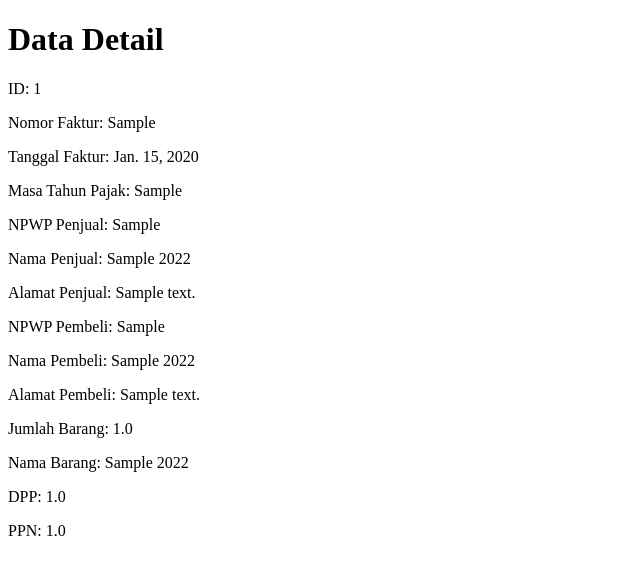
After one commit to almacres10/fakturooo, a Django app: page /detail/1/ in a window 1280 px wide. The commit adds this page. Shown: the top 575 px of the page, without its empty margins (0-640 px from the left). Run offline with Django 4.2, Linux system fonts and the light colour scheme; tables that the repository leaves empty hold one stand-in row (values such as "Sample post").

Commit message:
second commit

```diff
--- a/faktur/models.py
+++ b/faktur/models.py
@@ -2,12 +2,41 @@ from django.db import models
 
 # Create your models here.
 class Faktur2022(models.Model):
-    no_faktur = models.CharField(max_length=200)
-    tgl_faktur = models.DateField(null=False)
-    id_ms_th_pjk = models.CharField(max_length=200)
-    npwp_penjual = models.CharField(max_length=200)
-    nama_penjual = models.CharField(max_length=200)
-    nama_pembeli = models.CharField(max_length=200)
-    nama_barang = models.TextField(null=False)
-    jml_dpp = models.IntegerField(null=False)
-    jml_ppn = models.IntegerField(null=False)
+    ID_PEMBELI = models.AutoField(primary_key=True, null=False)
+    KD_JNS_TRX = models.CharField(max_length=2, null=True)
+    ID_STS_PENGGANTI = models.CharField(max_length=2, null=True)
+    NO_FAKTUR = models.CharField(max_length=13, null=True)
+    TGL_APPROVAL = models.DateField(null=True)
+    TGL_FAKTUR = models.DateField(null=True)
+    ID_STS_FAKTUR = models.CharField(max_length=2, null=True)
+    FG_UANG_MUKA = models.CharField(max_length=2, null=True)
+    ID_MS_TH_PJK = models.CharField(max_length=6, null=True)
+    NPWP_PENJUAL = models.CharField(max_length=15, null=True)
+    NAMA_PENJUAL = models.CharField(max_length=255, null=True)
+    ALAMAT_PENJUAL = models.CharField(max_length=255, null=True)
+    ID_JNS_WP_PENJUAL = models.CharField(max_length=3, null=True)
+    KPPADM_PENJUAL = models.CharField(max_length=3, null=True)
+    KD_KLU_PENJUAL = models.CharField(max_length=5, null=True)
+    NPWP_PEMBELI = models.CharField(max_length=15, null=True)
+    NAMA_PEMBELI = models.CharField(max_length=255, null=True)
+    ALAMAT_PEMBELI = models.CharField(max_length=255, null=True)
+    ID_JNS_WP_PEMBELI = models.CharField(max_length=3, null=True)
+    KPPADM_PEMBELI = models.CharField(max_length=3, null=True)
+    KD_KLU_PEMBELI = models.CharField(max_length=5, null=True)
+    ID_FP_PENGGANTI = models.CharField(max_length=20, null=True)
+    JML_BARANG = models.FloatField(null=True)
+    NAMA_BARANG = models.CharField(max_length=255, null=True)
+    HARGA_SATUAN = models.FloatField(null=True)
+    HARGA_TOTAL = models.FloatField(null=True)
+    DISKON = models.FloatField(null=True)
+    JML_DPP = models.FloatField(null=True)
+    JML_PPN = models.FloatField(null=True)
+    JML_PPNBM = models.FloatField(null=True)
+    TARIF_PPNBM = models.FloatField(null=True)
+    KODE_OBJEK = models.CharField(max_length=255, null=True)
+
+    class Meta:
+        db_table = 'fp000_detil_2022'  # Nama tabel dalam database
+
+    def __str__(self):
+        return self.NO_FAKTUR
--- /dev/null
+++ b/faktur/templates/faktur/detail.html
@@ -0,0 +1,23 @@
+<!DOCTYPE html>
+<html>
+<head>
+    <title>Data Detail</title>
+</head>
+<body>
+    <h1>Data Detail</h1>
+    <p>ID: {{ data.ID_PEMBELI }}</p>
+    <p>Nomor Faktur: {{ data.NO_FAKTUR }}</p>
+    <p>Tanggal Faktur: {{ data.TGL_FAKTUR }}</p>
+    <p>Masa Tahun Pajak: {{ data.ID_MS_TH_PJK }}</p>
+    <p>NPWP Penjual: {{ data.NPWP_PENJUAL }}</p>
+    <p>Nama Penjual: {{ data.NAMA_PENJUAL }}</p>
+    <p>Alamat Penjual: {{ data.ALAMAT_PENJUAL }}</p>
+    <p>NPWP Pembeli: {{ data.NPWP_PEMBELI }}</p>
+    <p>Nama Pembeli: {{ data.NAMA_PEMBELI }}</p>
+    <p>Alamat Pembeli: {{ data.ALAMAT_PEMBELI }}</p>
+    <p>Jumlah Barang: {{ data.JML_BARANG }}</p>
+    <p>Nama Barang: {{ data.NAMA_BARANG }}</p>
+    <p>DPP: {{ data.JML_DPP }}</p>
+    <p>PPN: {{ data.JML_PPN }}</p>
+</body>
+</html>
--- a/faktur/urls.py
+++ b/faktur/urls.py
@@ -1,9 +1,10 @@
 from django.urls import path
-
+from .views import DetailDataView
 from . import views
 
 app_name = "faktur"
 
 urlpatterns = [
-    path("<int:id>/", views.faktur2022, name="faktur")
+    path("", views.index, name="index"),
+    path('detail/<int:pk>/', DetailDataView.as_view(), name='detail'),
 ]
--- a/faktur/views.py
+++ b/faktur/views.py
@@ -1,10 +1,29 @@
+from django.views.generic.detail import DetailView
 from django.shortcuts import render, get_object_or_404
 from . models import Faktur2022
+from django.db.models import Q
+from django.http import HttpResponse
+
+
 
 # Create your views here.
-def faktur2022(request, id):
-    faktur = Faktur2022.objects.get(pk=id)
+class DetailDataView(DetailView):
+    model = Faktur2022
+    template_name = 'faktur/detail.html'
+    context_object_name = 'data'
+
+
+def faktur2022(request, ID_PEMBELI):
+    faktur = Faktur2022.objects.get(pk=ID_PEMBELI)
     context = {
         "faktur":faktur,
         }
     return render(request, "faktur/index.html", context)
+
+def index(request):
+    latest_faktur = Faktur2022.objects.order_by("-TGL_FAKTUR")[:5]
+    # output = ", ".join([q.NAMA_PEMBELI for q in latest_faktur])
+    context = {
+        "latest_faktur": latest_faktur,
+        }
+    return render(request, "faktur/index.html", context)
--- a/fp000/urls.py
+++ b/fp000/urls.py
@@ -20,5 +20,5 @@ from django.urls import path, include
 
 urlpatterns = [
     path('admin/', admin.site.urls),
-    path('home/', include("faktur.urls")),
+    path('', include("faktur.urls")),
 ]
```
Also changed, not shown: faktur/templates/faktur/index.html (+11 -1 lines), fp000/settings.py (+6 -2 lines), faktur/migrations/0001_initial.py.
